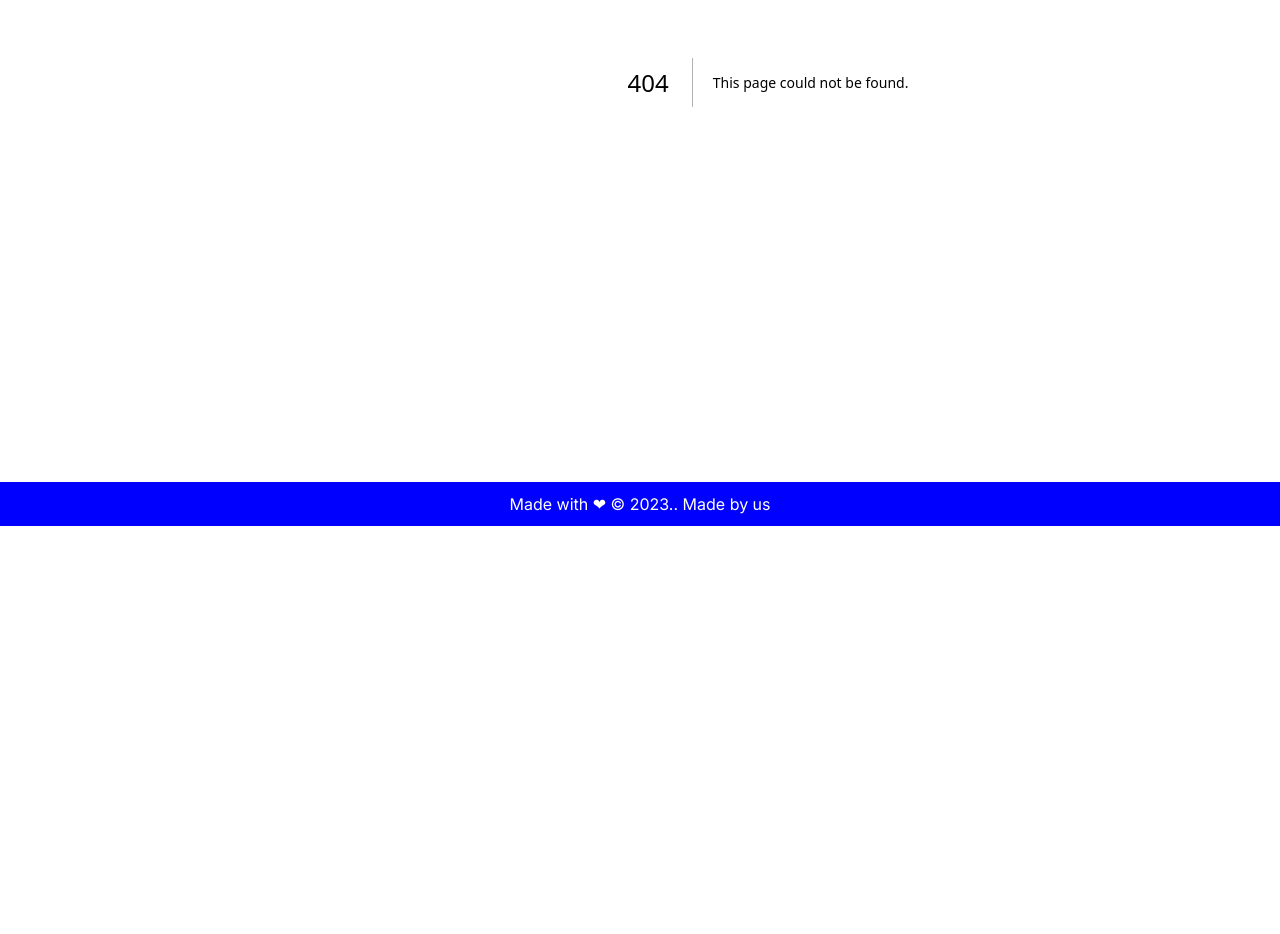
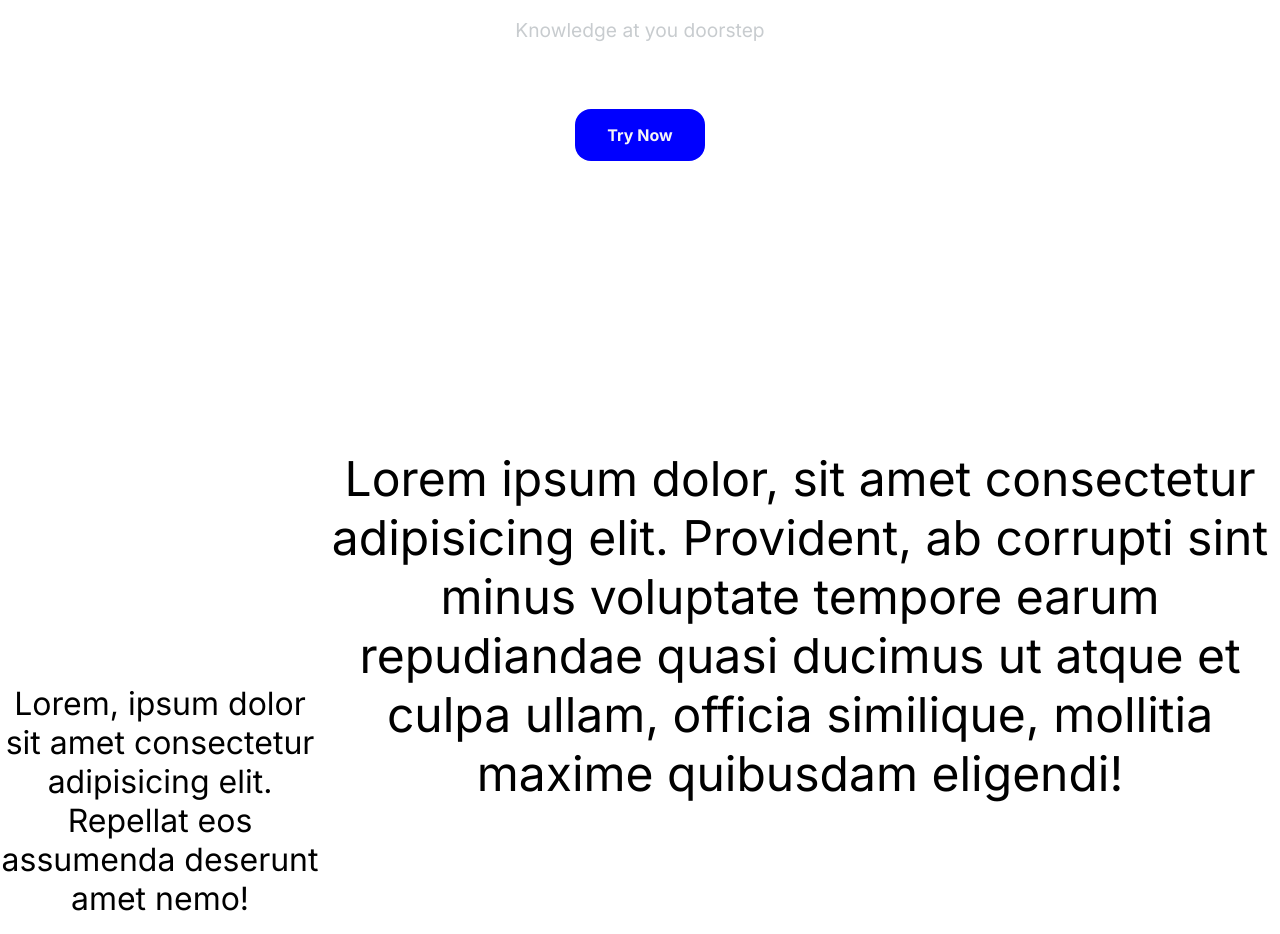
Before and after one commit to shyamjayakannan/ChatBot, a Next.js app in the folder frontend/: page /home in a window 1280 px wide. Before the commit this address had no page. Shown: the part 318-1252 px from the top of the page. Before the commit the page ends 844 px from the top, so only its background shows below. Built offline with nearby package versions, Linux system fonts and the light colour scheme.

Commit message:
first commit

```diff
--- /dev/null
+++ b/frontend/src/app/home/page.jsx
@@ -0,0 +1,14 @@
+"use client";
+
+import classes from "../../styles/home/Home.module.css";
+import HomeTitle from "../../components/home/homeTitle";
+import HomeInfo from "../../components/home/homeInfo";
+
+export default function Home() {
+    return (
+        <div>
+            <HomeTitle />
+            <HomeInfo />
+        </div>
+    );
+}
--- a/frontend/src/app/layout.jsx
+++ b/frontend/src/app/layout.jsx
@@ -24,9 +24,9 @@ export default function RootLayout({ children }) {
                 flexDirection: "row",
               }}
             >
-              <div style={{ flex: "1" }}>
+              {/* <div style={{ flex: "1" }}>
                 <NewChat />
-              </div>
+              </div> */}
               <div style={{ flex: "4" }}>{children}</div>
             </div>
             <Footer />
--- /dev/null
+++ b/frontend/src/components/home/homeInfo.jsx
@@ -0,0 +1,53 @@
+"use client";
+
+import { useEffect, useRef, useState } from "react";
+import classes from "../../styles/home/homeInfo.module.css";
+
+const data = {
+    left: [
+        "Lorem, ipsum dolor sit amet consectetur adipisicing elit. Repellat eos assumenda deserunt amet nemo!",
+        "Stop staring at that blank page. Generate a one-pager, a presentation, a mood board, and more"
+    ],
+    right: [
+        "Lorem ipsum dolor, sit amet consectetur adipisicing elit. Provident, ab corrupti sint minus voluptate tempore earum repudiandae quasi ducimus ut atque et culpa ullam, officia similique, mollitia maxime quibusdam eligendi!",
+        "Lorem ipsum dolor, sit amet consectetur adipisicing elit. Provident, ab corrupti sint minus voluptate tempore earum repudiandae quasi ducimus ut atque et culpa ullam, officia similique, mollitia maxime quibusdam eligendi!"
+    ]
+};
+
+export default function HomeInfo() {
+    const p1 = useRef();
+    const p2 = useRef();
+    const container = useRef();
+    const refs = [p1, p2];
+    const [show, setShow] = useState([true, false]);
+
+    useEffect(() => {
+        const observer = new IntersectionObserver(entries => {
+            setShow(show => {
+                entries.forEach(entry => {
+                    if (entry.isIntersecting) {
+                        show = show.map(el => false);
+                        show[entry.target.getAttribute('data-key')] = true;
+                    }
+                });
+
+                return [...show];
+            });
+        }, {
+            threshold: 0.5,
+        });
+
+        refs.forEach(ref => observer.observe(ref.current));
+    }, []);
+
+    return (
+        <section className={classes.section}>
+            <div className={classes.left}>
+                {data.left.map((info, index) => show[index] && <p key={index}>{info}</p>)}
+            </div>
+            <div ref={container} className={classes.right}>
+                {data.right.map((info, index) => <p data-key={index} key={index} ref={refs[index]}>{info}</p>)}
+            </div>
+        </section>
+    );
+}
--- /dev/null
+++ b/frontend/src/components/home/homeTitle.jsx
@@ -0,0 +1,27 @@
+"use client";
+import { useEffect, useRef } from "react";
+import classes from "../../styles/home/homeTitle.module.css";
+import ScrollRatio from "../../hook/scrollRatio";
+
+export default function HomeTitle() {
+    const element = useRef();
+
+    useEffect(() => {
+        function callback(intersectionRatio, element) {
+            const scale = 3.5;
+            element.style.opacity = 1 - intersectionRatio * scale;
+        }
+
+        const removeHandler = ScrollRatio(callback, element.current);
+
+        return () => removeHandler();
+    }, []);
+
+    return (
+        <section ref={element} className={classes.section}>
+            <h1>Knowledge at you doorstep</h1>
+            <p>Knowledge at you doorstep</p>
+            <a>Try Now</a>
+        </section>
+    );
+};
--- /dev/null
+++ b/frontend/src/hook/scrollRatio.jsx
@@ -0,0 +1,13 @@
+export default function ScrollRatio(callback, element) {
+    let el = element;
+    let h = 0;
+
+    while (el) {
+        h += el.offsetTop;
+        el = el.offsetParent;
+    }
+
+    const listener = document.addEventListener("scroll", () => callback((window.scrollY - h) / element.scrollHeight, element));
+
+    return () => removeEventListener("scroll", listener);
+}
--- a/frontend/src/styles/globals.css
+++ b/frontend/src/styles/globals.css
@@ -1,8 +1,12 @@
 * {
-  padding: 0;
-  margin: 0;
   box-sizing: border-box;
 }
+
+body {
+  margin: 0;
+  padding: 0;
+}
+
 ::-webkit-scrollbar {
   display: none;
 }
--- /dev/null
+++ b/frontend/src/styles/home/Home.module.css
@@ -0,0 +1,8 @@
+.main {
+    min-height: 10vh;
+    background-color: #f6f6f6;
+    display: flex;
+    align-items: center;
+    justify-content: center;
+    font-size: 3rem;
+}
--- /dev/null
+++ b/frontend/src/styles/home/homeInfo.module.css
@@ -0,0 +1,24 @@
+.section {
+    text-align: center;
+    position: relative;
+    display: flex;
+    justify-content: center;
+}
+
+.left {
+    flex: 1;
+    font-size: 2rem;
+    max-height: 100vh;
+    position: sticky;
+    top: 0;
+    display: flex;
+    align-items: center;
+    justify-content: center;
+}
+
+.right {
+    flex: 3;
+    display: grid;
+    row-gap: 50vh;
+    font-size: 3rem;
+}
--- /dev/null
+++ b/frontend/src/styles/home/homeTitle.module.css
@@ -0,0 +1,31 @@
+.section {
+    padding: 15rem 4.8rem;
+    text-align: center;
+    position: relative;
+    display: flex;
+    flex-direction: column;
+    justify-content: center;
+    align-items: center;
+}
+
+.section h1 {
+    position: relative;
+    font-size: 4rem;
+    margin: 0;
+}
+
+.section p {
+    position: relative;
+    font-size: 1.2rem;
+    color: var(--gray);
+}
+
+.section a {
+    margin-top: 3rem;
+    background-color: var(--primary-color);
+    appearance: none;
+    border-radius: 1rem;
+    padding: 1rem 2rem;
+    color: var(--white-light-color);
+    font-weight: bold;
+}
```
